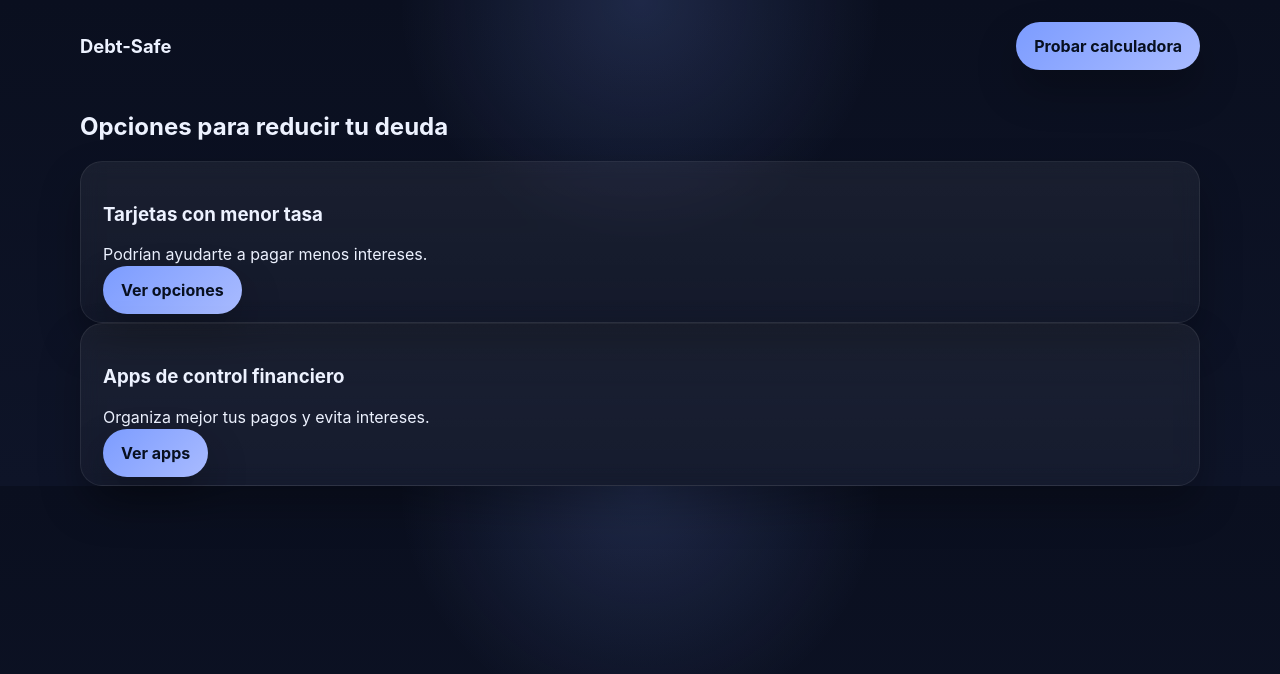
After one commit to DanielMB2003/debt-safe, a FastAPI app: template app/templates/recomendaciones.html in a window 1280 px wide. The commit adds this page. Shown: the top 674 px of the page. Run offline with FastAPI, Linux system fonts and the light colour scheme; the template is opened without the code that fills it, so the values that code supplies are empty.

Commit message:
Mejoras previo a Salida

```diff
--- a/app/static/js/debt.js
+++ b/app/static/js/debt.js
@@ -1 +1,10 @@
 console.log("Debt Pro Calculator ready");
+
+document.querySelectorAll('a').forEach(link => {
+  link.addEventListener('click', () => {
+    if (link.href.includes('TU_LINK_AFILIADO')) {
+      console.log('Click afiliado');
+      // opcional: enviar evento a GA
+    }
+  });
+});
--- a/app/templates/base.html
+++ b/app/templates/base.html
@@ -4,7 +4,8 @@
     <meta charset="UTF-8" />
     <meta name="viewport" content="width=device-width, initial-scale=1.0" />
     <title>{{ page_title or "Debt Pro Calculator" }}</title>
-    <meta name="description" content="Calcula cuánto te cuesta tu deuda realmente y compara escenarios de pago." />
+    <title>Calculadora de deuda | ¿Cuánto pagarás realmente?</title>
+    <meta name="description" content="Descubre cuánto pagas en intereses y cómo salir más rápido de tu deuda. Calculadora gratuita." />
     <link rel="stylesheet" href="/static/css/styles.css" />
   </head>
   <body>
--- a/app/templates/partials/debt_results.html
+++ b/app/templates/partials/debt_results.html
@@ -27,6 +27,10 @@
       {% else %}
         <h3>No liquidable</h3>
         <p>Necesitas un pago mayor.</p>
+        <p>Solo en el primer mes pagarías
+        ${{ "{:,.2f}".format(results.current.monthly_interest_first_month) }}
+        en intereses.
+        </p>
       {% endif %}
     </article>
   </div>
--- /dev/null
+++ b/app/templates/recomendaciones.html
@@ -0,0 +1,19 @@
+{% extends "base.html" %}
+
+{% block content %}
+<section class="container">
+  <h2>Opciones para reducir tu deuda</h2>
+
+  <div class="card">
+    <h3>Tarjetas con menor tasa</h3>
+    <p>Podrían ayudarte a pagar menos intereses.</p>
+    <a href="TU_LINK_AFILIADO" class="btn-primary">Ver opciones</a>
+  </div>
+
+  <div class="card">
+    <h3>Apps de control financiero</h3>
+    <p>Organiza mejor tus pagos y evita intereses.</p>
+    <a href="TU_LINK_AFILIADO" class="btn-primary">Ver apps</a>
+  </div>
+</section>
+{% endblock %}
```
Also changed, not shown: app/api/routes/pages.py (+8 -0 lines).
